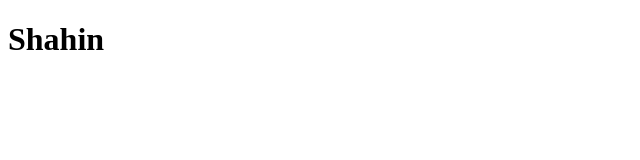
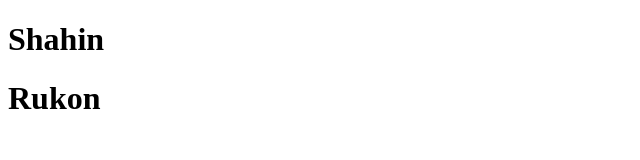
Before and after one commit to shahinurmiah/Text, a plain HTML site: page index.html in a window 1280 px wide. Shown: the whole page, without its empty margins (0-640 px from the left). Drawn offline with Linux system fonts and the light colour scheme.

Commit message:
rukon name add

```diff
--- a/index.html
+++ b/index.html
@@ -11,6 +11,7 @@
     <main>
 
         <h1>Shahin</h1>
+        <h1>Rukon</h1>
 
     </main>
 </body>
```
